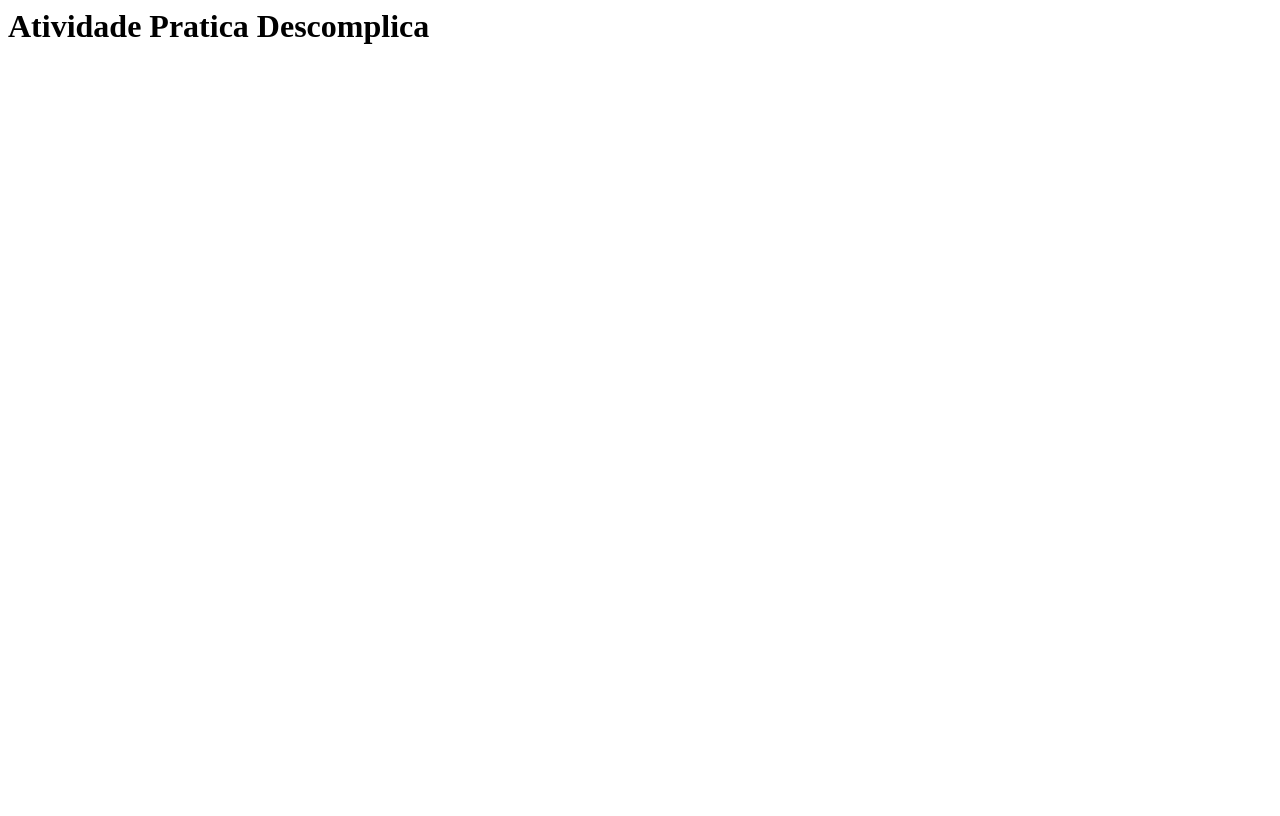
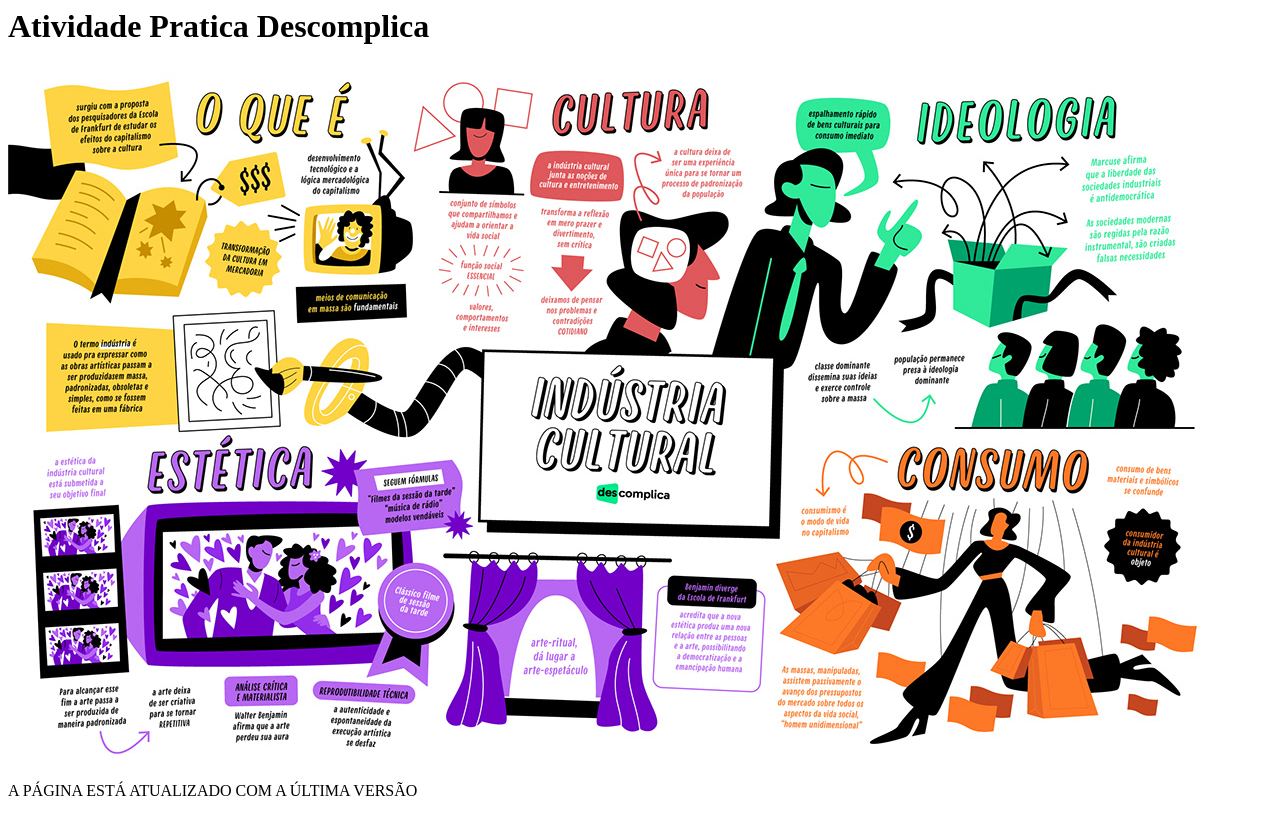
Before and after one commit to WillianNog/PR-Aula-10-Descomplica, a plain HTML site: page index.html in a window 1280 px wide. Drawn offline with Linux system fonts and the light colour scheme.

Commit message:
Segunda Submissão

```diff
--- a/index.html
+++ b/index.html
@@ -7,5 +7,6 @@
 <body>
     <h1>Atividade Pratica Descomplica</h1>
     <img src="images/12e3a7102428669.6215291a1bdf1.jpg" alt="" srcset="">
+    <p>A PÁGINA ESTÁ ATUALIZADO COM A ÚLTIMA VERSÃO</p>
 </body>
 </html>
```
Also changed, not shown: images/12e3a7102428669.6215291a1bdf1.jpg (added).
